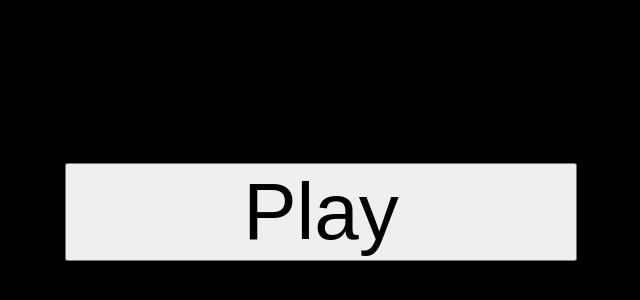
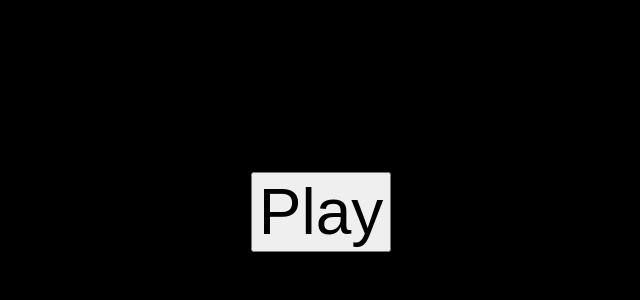
Before and after one commit to Flaze07/Puyio-Rewrite, a Vue app: page / in a window 1280 px wide. Shown: the part 188-488 px from the top of the page, without its empty margins (319-959 px from the left). Built offline with nearby package versions, Linux system fonts and the light colour scheme.

Commit message:
added btn to choose between tetris and puyo puyo

```diff
--- a/src/scripts/puyo/puyocontroller.js
+++ b/src/scripts/puyo/puyocontroller.js
@@ -24,11 +24,12 @@ class PuyoController
         this.gravity = gravity;
         this.gravityCnt = 0;
         this.lockDelayCnt = 0;
-        this.bfsDelay = 200;
+        this.bfsDelay = 500;
         this.bfsDelayCnt = 0;
         this.nextPuyo1 = [0, 0];
         this.nextPuyo2 = [0, 0];
         this.fontSize = 11;
+        this.chainCount = 0;
 
         this.puyoRadius = 16; //pixels
 
@@ -407,8 +408,7 @@ class PuyoController
         }
     }
 
-    tryMoveRight()
-    {
+    tryMoveRight() {
         const newPuyo1Pos = this.puyo1.x + 1;
         const newPuyo2Pos = this.puyo2.x + 1;
 
@@ -420,8 +420,7 @@ class PuyoController
         }
     }
 
-    rotatePuyo(rotateDirection, rotateCheck)
-    {
+    rotatePuyo(rotateDirection, rotateCheck) {
         const newPos = {
             x: this.puyo2.x + rotateDirection.x,
             y: this.puyo2.y + rotateDirection.y
@@ -579,7 +578,7 @@ class PuyoController
         this.puyo2.y = undefined;
     }
 
-    process(elapsed, store) {
+    playerProcess(elapsed, store) {
         this.gravityCnt += elapsed;
 
         if(!this.puyoCanMove()) {
@@ -611,6 +610,14 @@ class PuyoController
             this.bfsDelayCnt -= elapsed;
         }
     }
+
+    process(elapsed, store, callback) {
+        if(this.isPlayer) {
+            this.playerProcess(elapsed, store);
+        }
+
+        callback(this);
+    }
 }
 
 export {
--- a/src/views/GameView.vue
+++ b/src/views/GameView.vue
@@ -184,7 +184,9 @@ export default {
 			 * each controller logic process
 			 */
 			this.controllers.forEach(elem => {
-				elem.process(elapsed, store);
+				elem.process(elapsed, store, (controller) => {
+					console.log(controller.drawnWidth);
+				});
 			})
 
 			//clear board
--- a/src/views/HomeView.vue
+++ b/src/views/HomeView.vue
@@ -1,8 +1,22 @@
 <script>
 export default {
+    data() {
+        return {
+            /**
+             * 0 signifies main menu
+             * 1 signifies choose game menu
+             * 2 signifies puyo puyo menu
+             */
+            menuPage: 0
+        }
+    },
     methods: {
-        OnPlayBtn() {
-            this.$router.push('/game-view')
+        onPlayBtn() {
+            this.menuPage = 1;
+            // this.$router.push('/game-view')
+        },
+        onPuyoBtn() {
+            this.$router.push('/game-view');
         }
     }
 }
@@ -11,9 +25,19 @@ export default {
 
 <template>
 <div class="home-view">
-    <button @click="OnPlayBtn()">
-        Play
-    </button>
+    <span v-if="menuPage === 0">
+        <button @click="onPlayBtn()" class="main-btn">
+            Play
+        </button>
+    </span>
+    <span v-else-if="menuPage === 1" class="choose-game">
+        <button @click="onPuyoBtn()" class="choose-game-btn">
+            Puyo puyo
+        </button>
+        <button @click="onTetrisBtn()" class="choose-game-btn">
+            Tetris
+        </button>
+    </span>
 </div>
 </template>
 
@@ -29,9 +53,21 @@ export default {
     justify-content: center;
 }
 
-button {
-    width: 40%;
+.main-btn {
+    width: 100%;
 
-    font-size: 5em;
+    font-size: 4em;
+}
+
+.choose-game {
+    margin-bottom: -20%;
+}
+
+.choose-game-btn {
+    width: 100%;
+
+    font-size: 2.5em;
+
+    margin-bottom: 20px;
 }
 </style>
```
